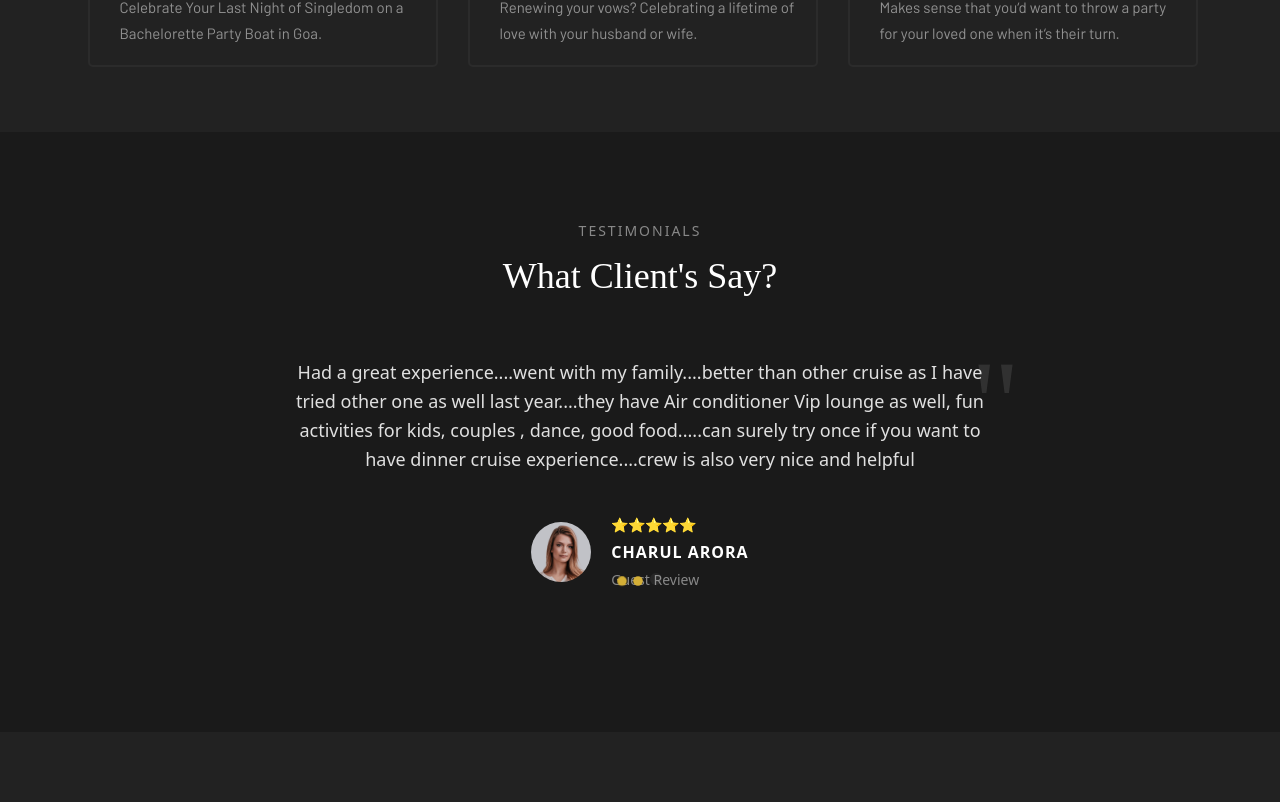
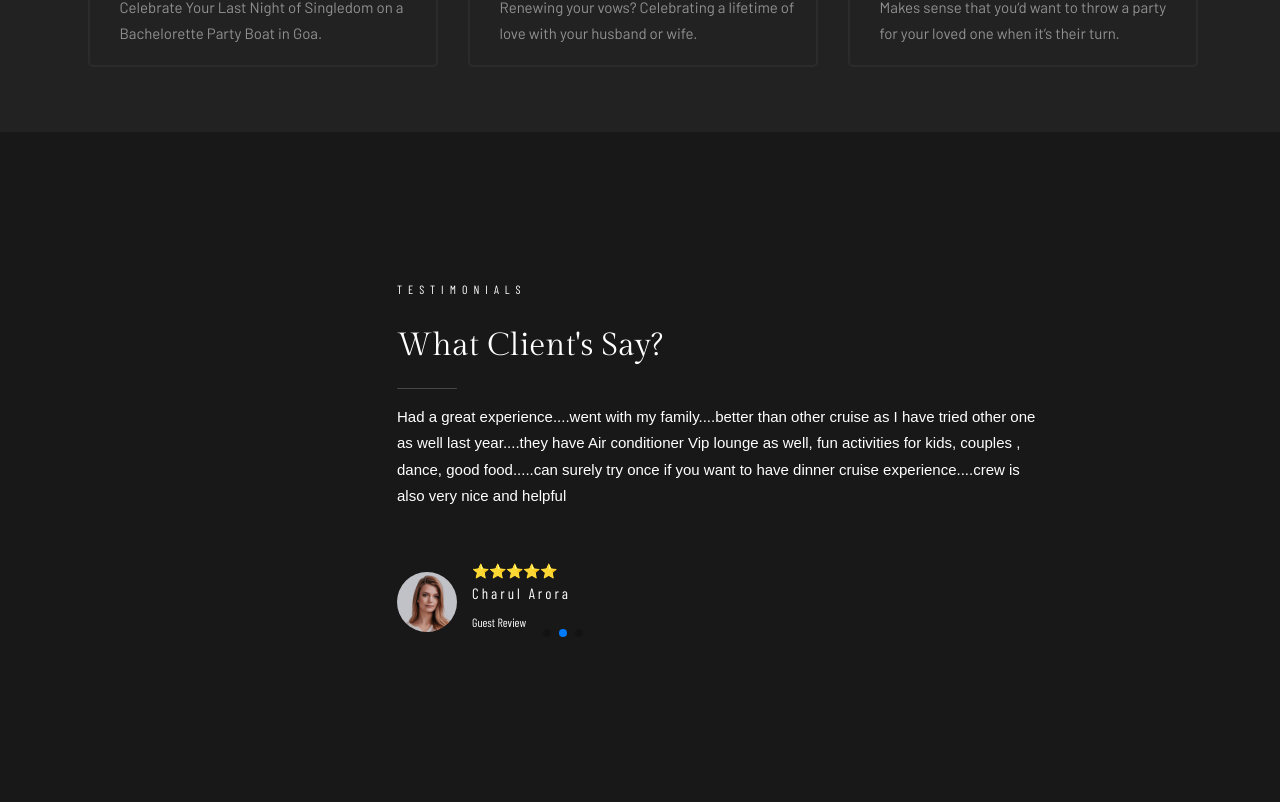
Before and after one commit to Kratagya-Webkorps/nautiamigo-angular, an Angular app: page / in a window 1280 px wide. Shown: the part 6638-7440 px from the top of the page. Built offline with nearby package versions, Linux system fonts and the light colour scheme.

Commit message:
Working 90% near to original in the testiminials section

```diff
--- a/src/app/testimonials/testimonials.component.css
+++ b/src/app/testimonials/testimonials.component.css
@@ -1,200 +1,145 @@
 .testimonials {
-  background-color: #1a1a1a;
-  padding: 80px 0;
+  background-color: #181818;
+  min-height: 750px;
+  width: 100%;
   color: white;
-  min-height: 600px;
-  display: flex;
-  align-items: center;
+  overflow: visible
 }
 
 .container {
-  max-width: 1200px;
-  margin: 0 auto;
-  padding: 0 20px;
-  text-align: center;
+  position: relative;
+  top: 150px;
+  left: 315px;
+  overflow: visible; /* Ensure content isn't clipped */
 }
 
-.testimonials h6 {
-  font-size: 14px;
-  font-weight: 400;
-  letter-spacing: 2px;
-  text-transform: uppercase;
-  color: #888;
-  margin-bottom: 15px;
-  margin-top: 0;
-}
 
-.testimonials h4 {
-  font-size: 36px;
-  font-weight: 300;
-  color: white;
-  margin-bottom: 60px;
-  margin-top: 0;
-  font-family: serif;
-}
-
-.testimonials-swiper {
-  max-width: 800px;
-  margin: 0 auto;
-  padding-bottom: 50px;
-}
-
-.testimonial-slide {
-  text-align: center;
-  padding: 0 40px;
-  position: relative;
-}
-
-.quote-mark {
-  position: absolute;
-  top: -20px;
-  right: 20px;
-  opacity: 0.1;
-  font-size: 120px;
-  line-height: 1;
-  color: white;
-}
-
-.quote-mark::before {
-  content: '"';
-  font-family: serif;
-}
-
-.testimonial-content {
-  margin-bottom: 40px;
-}
-
-.testimonial-content p {
-  font-size: 18px;
-  line-height: 1.6;
-  color: #e0e0e0;
-  margin: 0;
-  font-weight: 300;
-  max-width: 700px;
-  margin: 0 auto;
-}
 
 .testimonial-footer {
   display: flex;
   align-items: center;
-  justify-content: center;
-  gap: 20px;
+  gap: 15px; /* spacing between image and text */
+  margin-top: 20px;
 }
 
-.author-img {
-  width: 60px;
-  height: 60px;
-  border-radius: 50%;
-  overflow: hidden;
+.testimonial-footer .author-img {
   flex-shrink: 0;
 }
 
-.author-img img {
-  width: 100%;
-  height: 100%;
+.testimonial-footer .author-img img {
+  width: 60px;
+  height: 60px;
+  border-radius: 50%; /* makes it circular */
   object-fit: cover;
 }
 
-.author-details {
-  text-align: left;
+.testimonial-footer .author-details {
+  display: flex;
+  flex-direction: column;
+  justify-content: center;
 }
 
-.rating {
-  margin-bottom: 8px;
+.testimonial-footer .author-details .rating {
+  color: #ffaa00; /* golden yellow stars */
   font-size: 14px;
+  margin-bottom: 5px;
 }
 
-.author-details h6 {
-  font-size: 16px;
+.testimonial-footer .author-details h6 {
+  font-size: 14px;
   font-weight: 600;
-  color: white;
-  margin: 0 0 5px 0;
-  letter-spacing: 1px;
-  text-transform: uppercase;
+  letter-spacing: 1.5px;
+  color: #ffffff; /* white text */
+  margin: 0;
 }
 
-.author-details span {
-  font-size: 14px;
-  color: #888;
+.testimonial-footer .author-details span {
+  font-size: 13px;
+  color: #aaa; /* light gray subtitle */
   text-transform: capitalize;
 }
 
-/* Swiper pagination styles */
-.testimonials-swiper::part(pagination) {
-  bottom: 0;
+.container {
+  position: relative;
+  top: 150px;
+  left:315px
 }
 
-.testimonials-swiper::part(bullet) {
-  background-color: rgba(255, 255, 255, 0.3);
-  width: 12px;
-  height: 12px;
-  border-radius: 50%;
-  transition: all 0.3s ease;
+.testimonial-content{
+  width: 650px;
+}
+.testimonials-swiper {
+  padding-bottom: 700px !important;
+  position: relative;
+  overflow: visible !important;
 }
 
-.testimonials-swiper::part(bullet-active) {
-  background-color: #d4af37;
-  transform: scale(1.2);
+
+
+
+/* Adjust pagination position */
+.testimonials-swiper::part(pagination) {
+  position: absolute;
+  bottom: -0px !important; /* Move down by 50px */
+  left: -950px !important;  /* Move left by 30px */
+  transform: translateX(50%);
 }
 
-/* Responsive design */
-@media (max-width: 768px) {
-  .testimonials {
-    padding: 60px 0;
-  }
+.heading {
+  font-family: "Barlow Condensed", sans-serif; /* Barlow Condensed Regular */
+  font-size: 12px;
+  line-height: 15px;   /* font height */
+  letter-spacing: 6px; /* line spacing */
+  color: #ffffff;
+  padding-bottom: 20px;
 
-  .testimonials h4 {
-    font-size: 28px;
-    margin-bottom: 40px;
-  }
-
-  .testimonial-slide {
-    padding: 0 20px;
-  }
-
-  .testimonial-content p {
-    font-size: 16px;
-  }
-
-  .quote-mark {
-    font-size: 80px;
-    top: -10px;
-    right: 10px;
-  }
-
-  .testimonial-footer {
-    flex-direction: column;
-    gap: 15px;
-  }
-
-  .author-details {
-    text-align: center;
-  }
 }
 
-@media (max-width: 480px) {
-  .container {
-    padding: 0 15px;
-  }
+.sub-heading {
+  font-family: "Gilda Display", sans-serif; /* Barlow Condensed Regular */
+  font-size: 32px;
+  line-height: 40px;   /* font height */
+  letter-spacing: 0px; /* line spacing */
+  color: #ffffff;
+  padding-bottom: 15px;
+}
 
-  .testimonials h4 {
-    font-size: 24px;
-  }
 
-  .testimonial-slide {
-    padding: 0 10px;
-  }
 
-  .testimonial-content p {
-    font-size: 15px;
-  }
+.underline {
+  width: 60px;          /* line width */
+  height: 1px;          /* line thickness */
+  background-color: #464646;
+  border-radius: 2px;
+  margin-bottom: 15px;     /* spacing below heading */
+  position: relative;
+  left: 0px;         /* move left if you really want */
+}
+.testimonial-content{
+  font-family: "Barlow Regular", sans-serif; /* Barlow Condensed Regular */
+  font-size: 15px;
+  line-height: 26.3px;   /* font height */
+  letter-spacing: 0px; /* line spacing */
+  color: #ffffff;
+  padding-bottom: 15px;
+}
 
-  .author-img {
-    width: 50px;
-    height: 50px;
-  }
+.testimonial-footer .author-details h6 {
+  font-family: "Barlow Condensed", sans-serif; /* Barlow Condensed Regular */
+  font-weight: 400;
+  font-size: 15px;
+  line-height: 15px;   /* font height */
+  letter-spacing: 3px; /* line spacing */
+  color: #ffffff;
+  padding-bottom: 15px;
+}
 
-  .author-details h6 {
-    font-size: 14px;
-  }
+.testimonial-footer .author-details span {
+  font-family: "Barlow Condensed", sans-serif; /* Barlow Condensed Regular */
+  font-weight: 400;
+  font-size: 12px;
+  line-height: 12px;   /* font height */
+  letter-spacing: 0px; /* line spacing */
+  color: #ffffff;
+  padding-bottom: 15px;
 }
--- a/src/app/testimonials/testimonials.component.html
+++ b/src/app/testimonials/testimonials.component.html
@@ -1,7 +1,8 @@
 <section class="testimonials">
   <div class="container">
-    <h6>TESTIMONIALS</h6>
-    <h4>What Client's Say?</h4>
+    <h6 class="heading">TESTIMONIALS</h6>
+    <h4 class="sub-heading">What Client's Say?</h4>
+    <div class="underline"></div>
 
     <swiper-container
       class="testimonials-swiper"
--- a/src/index.html
+++ b/src/index.html
@@ -10,6 +10,7 @@
   <link href="https://fonts.googleapis.com/css2?family=Playfair+Display:wght@400;600;700&display=swap" rel="stylesheet">
   <link href="https://fonts.googleapis.com/css2?family=Barlow&display=swap" rel="stylesheet">
   <link rel="stylesheet" href="https://cdnjs.cloudflare.com/ajax/libs/font-awesome/6.4.0/css/all.min.css">
+  <link href="https://fonts.googleapis.com/css2?family=Barlow+Condensed:wght@400&display=swap" rel="stylesheet">
 </head>
 <body>
   <app-root></app-root>
```
